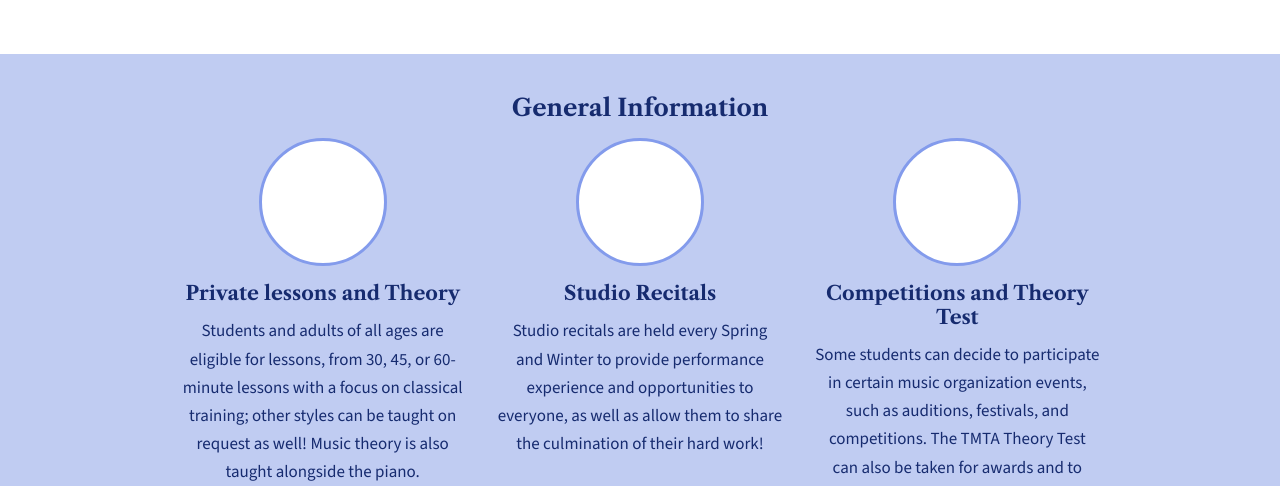
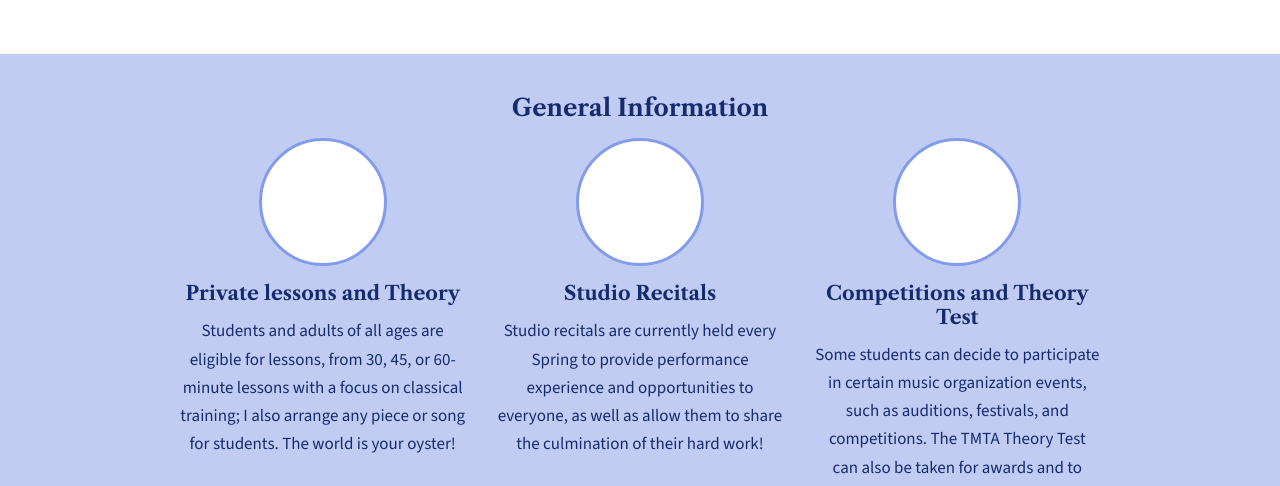
Before and after one commit to ptr300/lepianostudio, a plain HTML site: page index.html in a window 1280 px wide. Shown: the part 465-951 px from the top of the page. Drawn offline with nearby package versions, Linux system fonts and the light colour scheme.

Commit message:
Update index.html

```diff
--- a/index.html
+++ b/index.html
@@ -26,12 +26,12 @@
 <div>
 <div class="circle"><!-- <img src="assets/FILENAME.jpg" alt="Child playing the piano"> --></div>
 <h3>Private lessons and Theory</h3>
-<p>Students and adults of all ages are eligible for lessons, from 30, 45, or 60-minute lessons with a focus on classical training; other styles can be taught on request as well! Music theory is also taught alongside the piano.</p>
+<p>Students and adults of all ages are eligible for lessons, from 30, 45, or 60-minute lessons with a focus on classical training; I also arrange any piece or song for students. The world is your oyster!</p>
 </div>
 <div>
 <div class="circle"><!-- <img src="assets/FILENAME.jpg" alt="Piano on a dim stage"> --></div>
 <h3>Studio Recitals</h3>
-<p>Studio recitals are held every Spring and Winter to provide performance experience and opportunities to everyone, as well as allow them to share the culmination of their hard work!</p>
+<p>Studio recitals are currently held every Spring to provide performance experience and opportunities to everyone, as well as allow them to share the culmination of their hard work!</p>
 </div>
 <div>
 <div class="circle"><!-- <img src="assets/FILENAME.jpg" alt="Taking an exam"> --></div>
```
